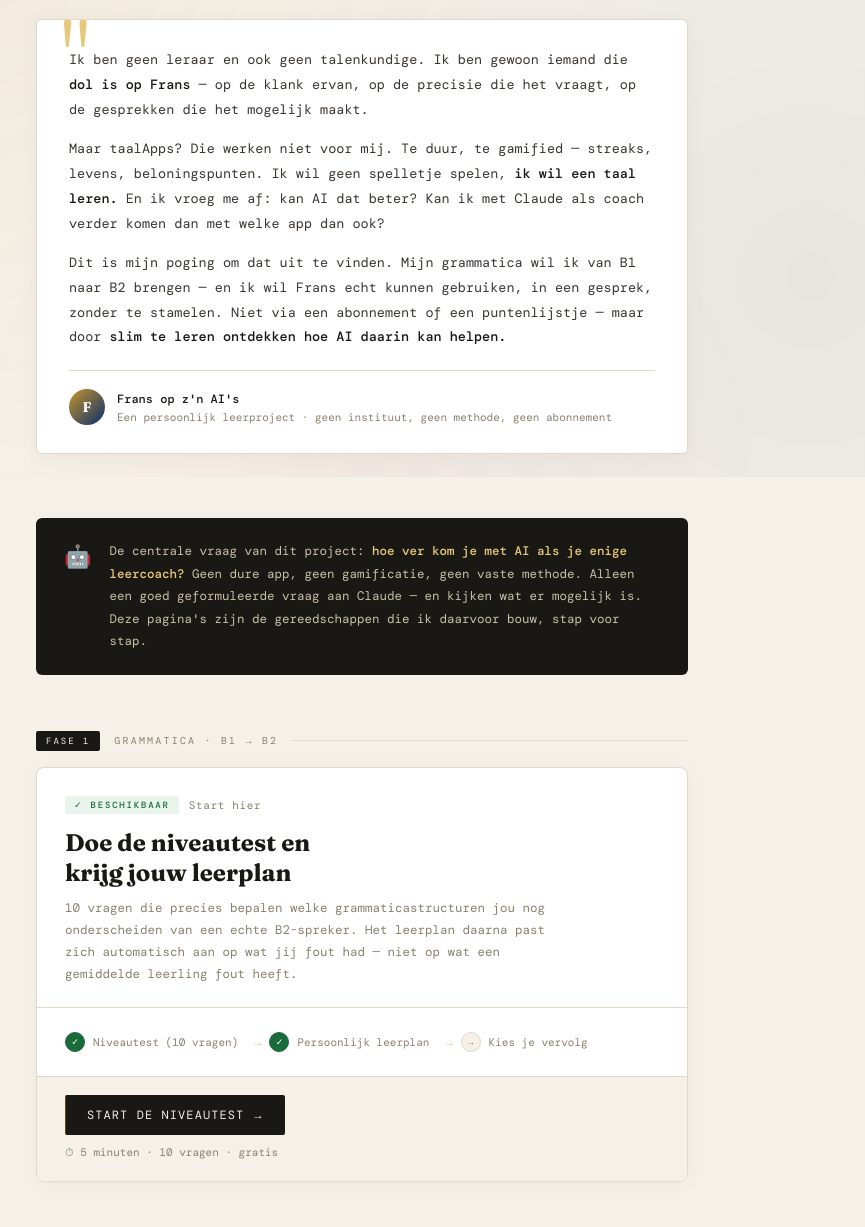
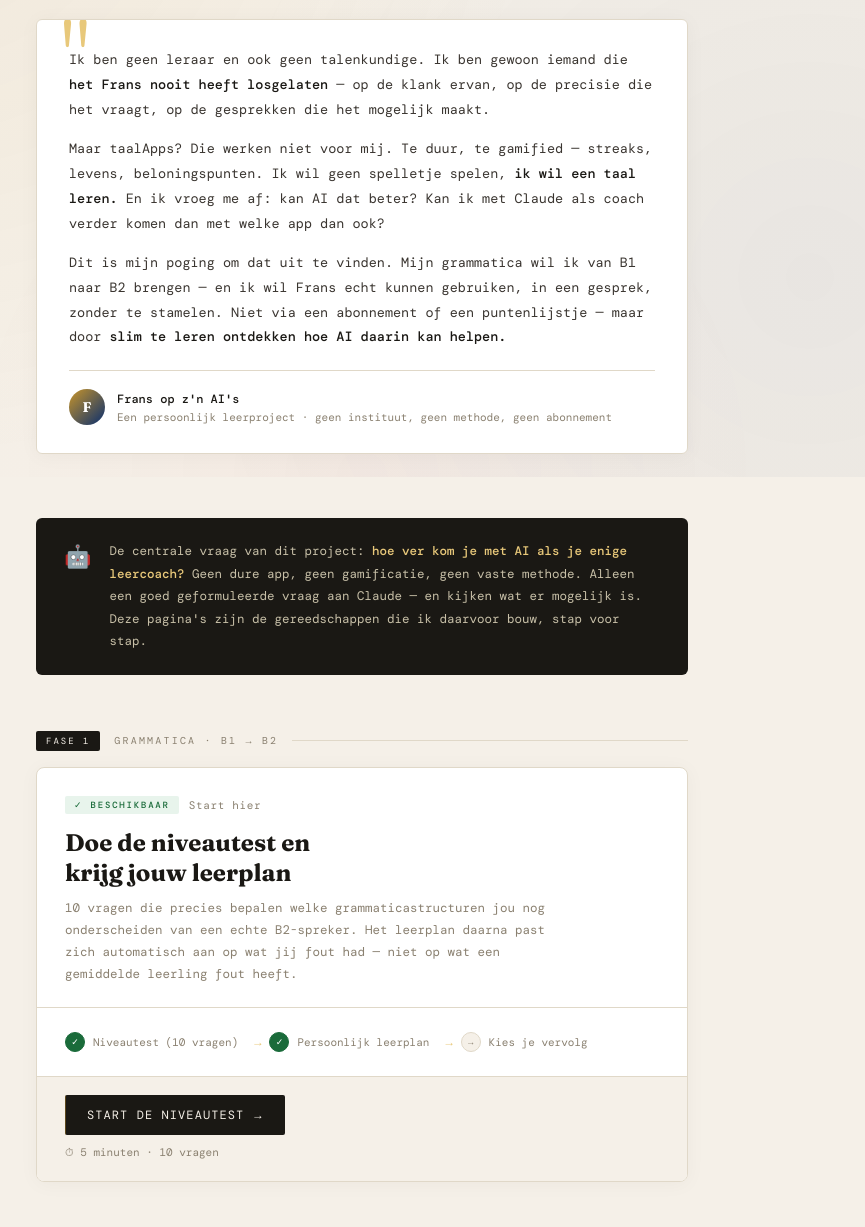
Before and after one commit to Burtmobile/Fransopz-nAI-s, a plain HTML site: page index.html in a window 1280 px wide. Shown: the part 323-1550 px from the top of the page, without its empty margins (278-1143 px from the left). Drawn offline with nearby package versions, Linux system fonts and the light colour scheme; a web font is replaced by a local one.

Commit message:
Update index.html

```diff
--- a/index.html
+++ b/index.html
@@ -117,7 +117,7 @@
     <h1>Frans leren<br>met <em>AI als coach.</em></h1>
 
 <div class="persoonlijk">
-      <p>Ik ben geen leraar en ook geen talenkundige. Ik ben gewoon iemand die <strong>dol is op Frans</strong> — op de klank ervan, op de precisie die het vraagt, op de gesprekken die het mogelijk maakt.</p>
+      <p>Ik ben geen leraar en ook geen talenkundige. Ik ben gewoon iemand die <strong>het Frans nooit heeft losgelaten</strong> — op de klank ervan, op de precisie die het vraagt, op de gesprekken die het mogelijk maakt.</p>
       <p>Maar taalApps? Die werken niet voor mij. Te duur, te gamified — streaks, levens, beloningspunten. Ik wil geen spelletje spelen, <strong>ik wil een taal leren.</strong> En ik vroeg me af: kan AI dat beter? Kan ik met Claude als coach verder komen dan met welke app dan ook?</p>
       <p>Dit is mijn poging om dat uit te vinden. Mijn grammatica wil ik van B1 naar B2 brengen — en ik wil Frans echt kunnen gebruiken, in een gesprek, zonder te stamelen. Niet via een abonnement of een puntenlijstje — maar door <strong>slim te leren ontdekken hoe AI daarin kan helpen.</strong></p>
       <div class="auteur">
@@ -157,7 +157,7 @@
       </div>
       <div class="route-cta">
         <a href="franstest-b1-b2.html" class="btn-route"><span>Start de niveautest</span><span class="arrow">→</span></a>
-        <div class="cta-sub">⏱ 5 minuten · 10 vragen · gratis</div>
+        <div class="cta-sub">⏱ 5 minuten · 10 vragen</div>
       </div>
     </div>
   </div>
```
